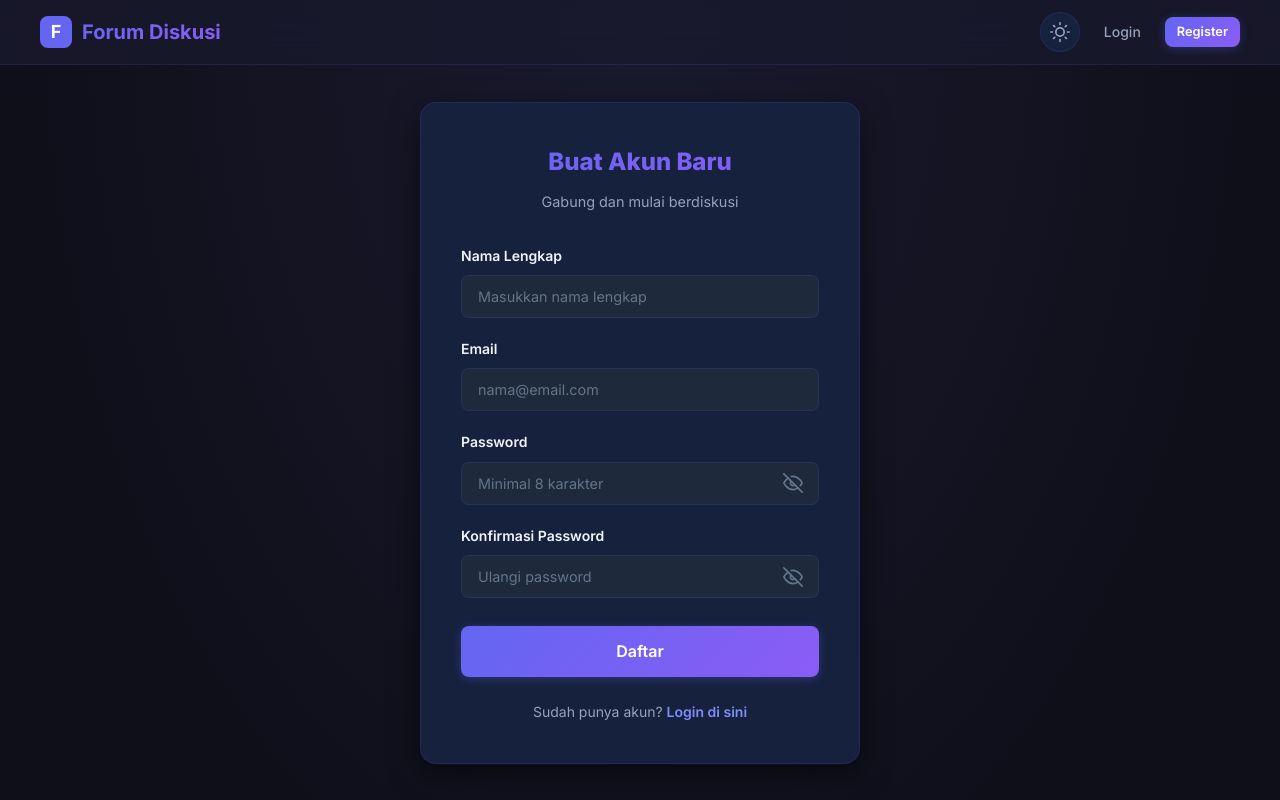
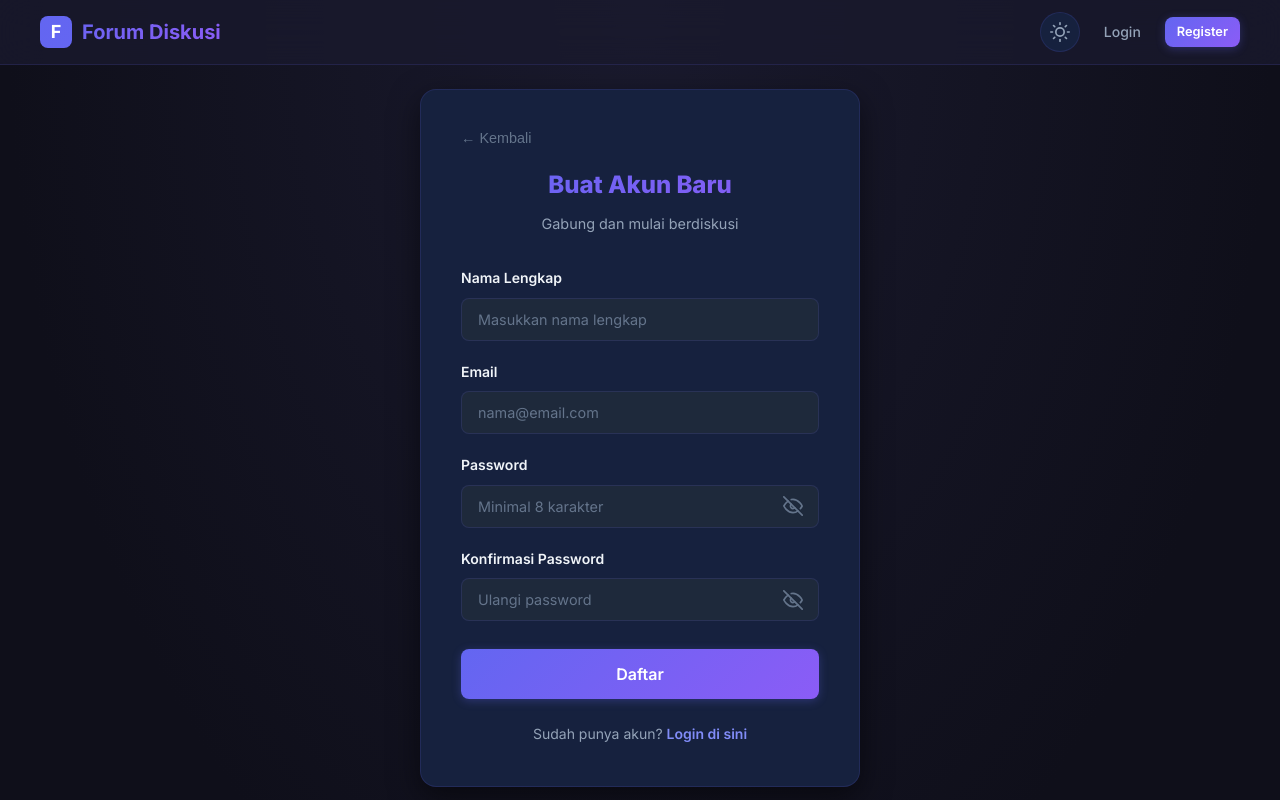
Before and after one commit to jackalwyssad/forum_komunitas, a React (Vite) app in the folder frontend/: page /register in a window 1280 px wide. Shown: the top 800 px of the page. Built offline with nearby package versions, Linux system fonts and the light colour scheme.

Commit message:
kembali ke halaman sebelumnya di hal login dan register

```diff
--- a/frontend/src/pages/LoginPage.jsx
+++ b/frontend/src/pages/LoginPage.jsx
@@ -28,6 +28,12 @@ export default function LoginPage() {
   return (
     <div className="auth-container">
       <div className="auth-card">
+        <button
+          onClick={() => navigate(-1)}
+          style={{ background: 'none', border: 'none', color: 'var(--text-muted)', cursor: 'pointer', display: 'flex', alignItems: 'center', gap: '8px', marginBottom: '20px', padding: 0, fontWeight: '500', fontSize: '0.9rem' }}
+        >
+          ← Kembali
+        </button>
         <h1 className="auth-title">Selamat Datang Kembali</h1>
         <p className="auth-subtitle">Masuk ke akun Forum Diskusi Anda</p>
 
--- a/frontend/src/pages/RegisterPage.jsx
+++ b/frontend/src/pages/RegisterPage.jsx
@@ -98,6 +98,12 @@ export default function RegisterPage() {
   return (
     <div className="auth-container">
       <div className="auth-card">
+        <button
+          onClick={() => navigate(-1)}
+          style={{ background: 'none', border: 'none', color: 'var(--text-muted)', cursor: 'pointer', display: 'flex', alignItems: 'center', gap: '8px', marginBottom: '20px', padding: 0, fontWeight: '500', fontSize: '0.9rem' }}
+        >
+          ← Kembali
+        </button>
         <h1 className="auth-title">Buat Akun Baru</h1>
         <p className="auth-subtitle">Gabung dan mulai berdiskusi</p>
 
```
